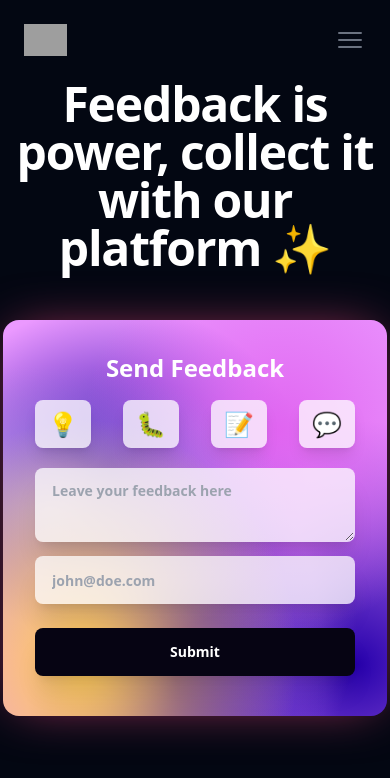
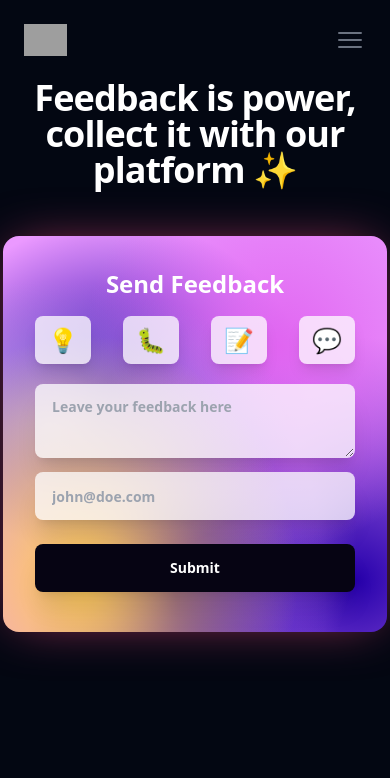
Before and after one commit to ramezj/astralics, a Next.js app in the folder client/: page / in a window 390 px wide. Shown: the top 778 px of the page. Built offline with nearby package versions, Linux system fonts and the light colour scheme; no server answers; grey boxes are pictures that could not be loaded.

Commit message:
text size change

```diff
--- a/client/pages/index.js
+++ b/client/pages/index.js
@@ -12,7 +12,7 @@ export default function Component() {
       {/* <Features /> */}
       <center>
         {/* <Alert /> */}
-          <h1 className='sm:text-5xl 2xl:mt-8 text-5xl font-bold tracking-tight leading-none text-white md:text-6xl lg:text-5xl lg:w-3/6'>Feedback is power, collect it with our platform ✨</h1>
+          <h1 className='sm:text-5xl 2xl:mt-8 text-4xl font-bold tracking-tight leading-none text-white md:text-6xl lg:text-5xl lg:w-3/6'>Feedback is power, collect it with our platform ✨</h1>
           <br />
           <br />
             <Widget projectId={'cll5z60fq0001usysevupa81n'} />
```
